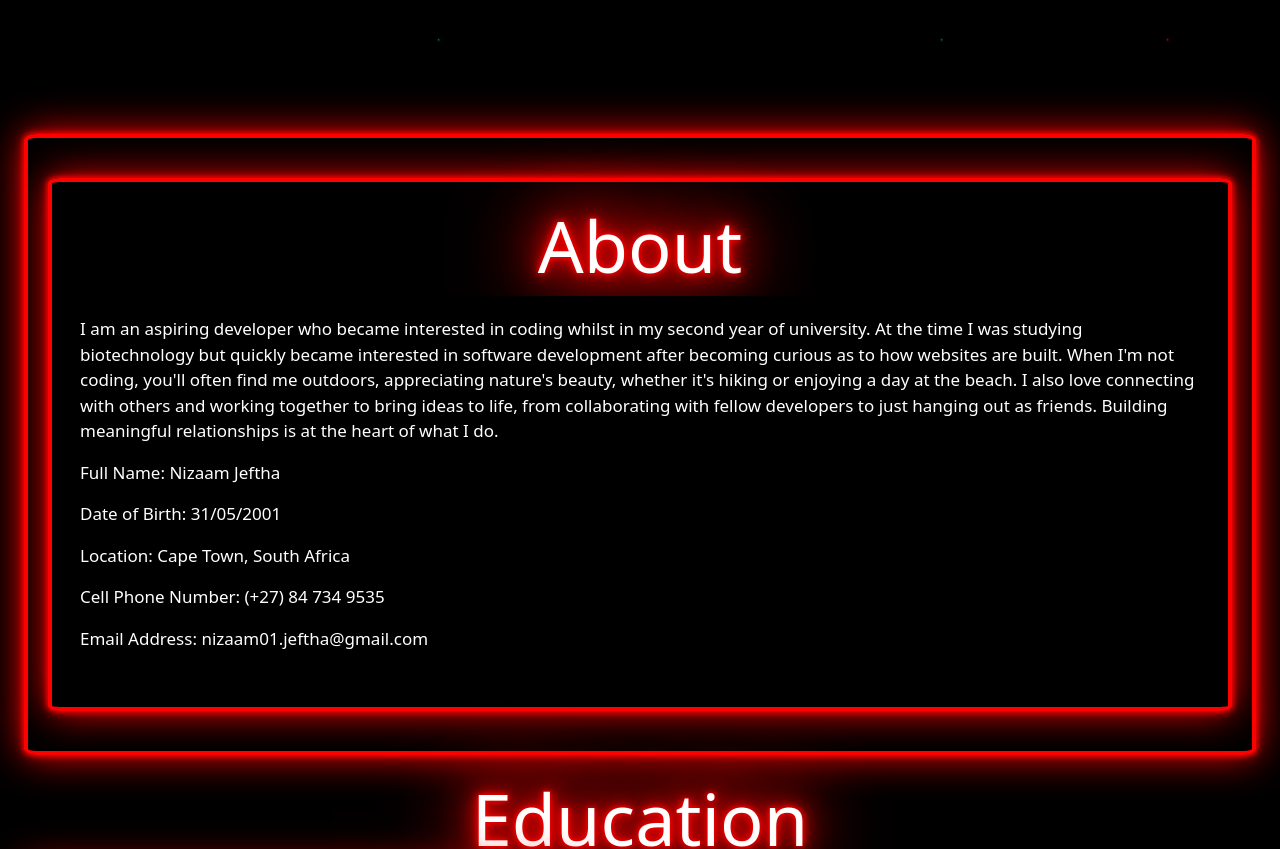
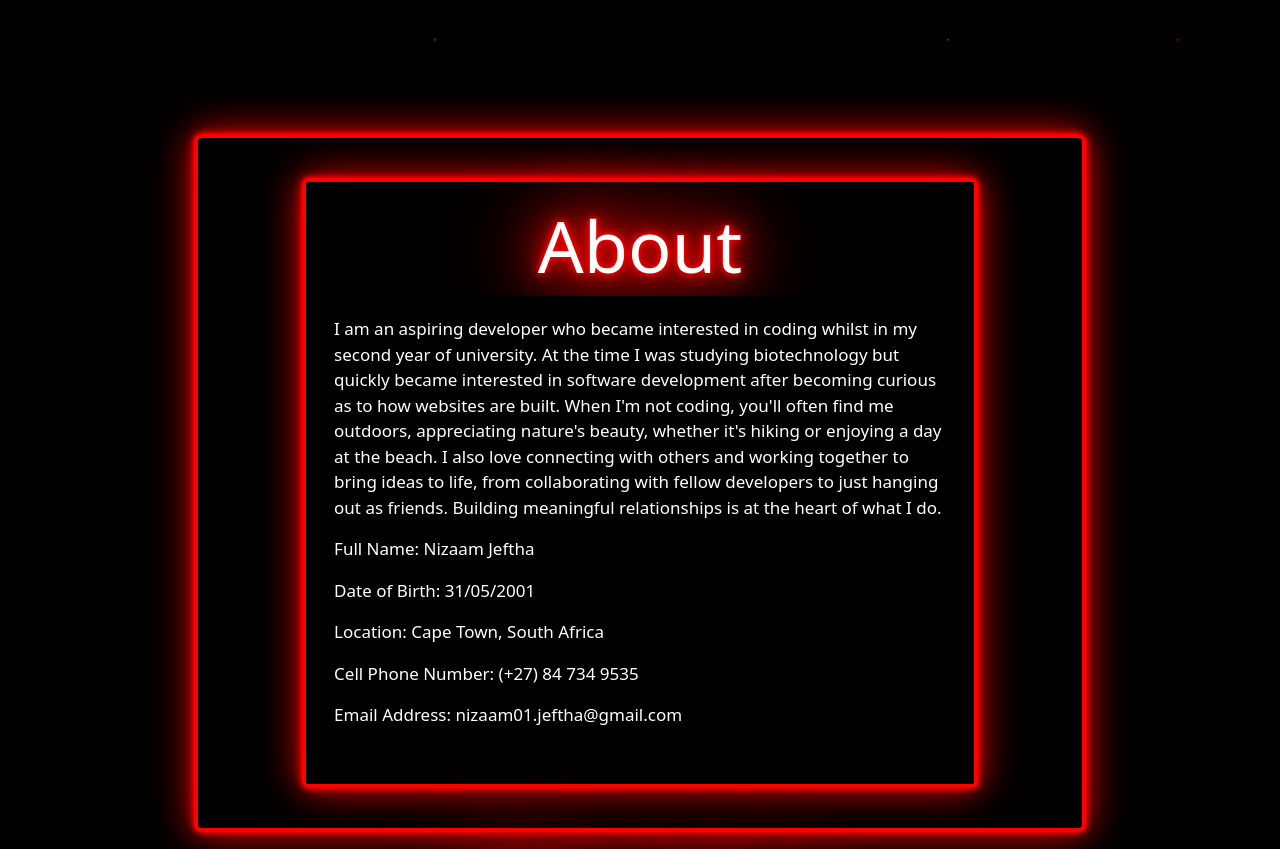
Before and after one commit to JefthaNizaam01/vuejs-portfolio, a Vue app: page / in a window 1280 px wide. Shown: the part 740-1589 px from the top of the page. Built offline with nearby package versions, Linux system fonts and the light colour scheme.

Commit message:
homeviewupdate

```diff
--- a/package.json
+++ b/package.json
@@ -8,6 +8,7 @@
     "lint": "vue-cli-service lint"
   },
   "dependencies": {
+    "aos": "^2.3.4",
     "axios": "^1.7.2",
     "bootstrap": "^5.3.3",
     "core-js": "^3.8.3",
--- a/src/assets/css/style.css
+++ b/src/assets/css/style.css
@@ -164,7 +164,7 @@ img[alt='profile'] img:hover {
 }
 
 /* About Section */
-#about {
+#aboutt {
     border: 4px solid red;
    box-shadow:0 0 5px red,
    0 0 10px red,
@@ -172,7 +172,7 @@ img[alt='profile'] img:hover {
     border-radius: 1%;
     padding: 20px;
     margin: 20px auto;
-    max-width: 100%;
+    max-width: 80%;
 }
 .cardAbout {
     background-color: black;
@@ -270,7 +270,94 @@ ul.timeline-list li:before {
     box-shadow: 0 0 10px white, 0 0 20px white, 0 0 50px white
   }
 
+
  .testimg {
     width: 18.75rem;
 
  }
+ #testimonials {
+    border: 3px solid #ccc;
+    padding: 10px;
+
+    box-shadow: 0 0 10px red,0 0 20px red, 0 0 50px red
+  }
+  .carousel-content {
+    color: white;
+  }
+  .carousel-content h3 {
+    font-weight: bold;
+  }
+  .carousel-content p {
+    font-size: 1.125rem;
+  }
+ #robin {
+    width:25rem;
+    height: 25rem;
+  }
+
+  #formz {
+ background: white;
+ box-shadow: 0 0 20px white;
+ width: 62.5rem;
+ position: sticky;
+ left: 16rem;
+
+
+  }
+  #sub {
+text-shadow: 0 0 15px white;
+
+  }
+
+  section{
+    scroll-margin-block: 8rem;
+}
+
+.form-control, .input-group-text {
+    border-color: black;
+}
+/* Adjusting the footer so that it fits */
+#low {
+    margin-block: 2rem;
+    margin-top: 2rem;
+    margin-bottom: 0;
+    padding-top: 1rem;
+    padding-bottom: 1rem;
+    background: white;
+
+
+}
+/* Footer content like name and year */
+#lowcontent {
+font-size: 1.313rem;
+
+}
+/* ScrollBar */
+::-webkit-scrollbar {
+    width: 0.938rem;
+}
+::-webkit-scrollbar-track {
+    background: #d1e5ff;
+}
+/* Scrollbar Colour */
+::-webkit-scrollbar-thumb {
+    background: linear-gradient(#ff512f , #dd2476);
+}
+.card:hover {
+    transform: scale(1.05);
+    box-shadow: 0 0 20px rgba(0,0,0,0.1);
+  }
+  .day {
+    color:red;
+    font-size: 1.125rem;
+    font-family: sans-serif;
+  }
+  .font {
+    font-family: "Open Sans", sans-serif;
+  }
+  #resbutton {
+    display: flex;
+    justify-content: center;
+    grid-template-columns: repeat(2, auto);
+    gap: 10.25rem;
+  }
--- a/src/components/AboutSection.vue
+++ b/src/components/AboutSection.vue
@@ -1,5 +1,5 @@
 <template>
-    <section class="container" id="about">
+    <section class="container" id="aboutt">
       <div class="row">
         <h2 class="display-2 text-center" id="Ab">About</h2>
       </div>
--- a/src/components/Card.vue
+++ b/src/components/Card.vue
@@ -1,24 +0,0 @@
-<template>
-    <div class="card" >
-      <div class="card-header">
-        <slot name="cardHeader"></slot>
-      </div>
-      <div class="card-body">
-        <slot name="cardBody"></slot>
-      </div>
-    </div>
-
-    </template>
-
-    <script>
-    export default {
-        name: "CardComp"
-    }
-    </script>
-
-    <style scoped>
-     .card{
-        width: 18rem;
-     }
-
-    </style>
--- a/src/views/HomeView.vue
+++ b/src/views/HomeView.vue
@@ -1,35 +1,37 @@
 <template>
-  <div class="container-fluid">
-    <section >
+  <div>
     <BubblesAnimation />
-
+    <div class="container">
       <section class="row" id="home">
         <LandingSection />
       </section>
-
-  <section class="row" id="about">
+      <section class="row" id="aboutt">
         <AboutSection />
       </section>
-
       <section class="row" id="education">
         <EducationSection />
       </section>
-
-  <section class="row" id="project"></section>
-
-  <section class="row" id="testimonials"></section>
-
+      <section class="row" id="skills">
+        <SkillsSection />
+      </section>
+      <section class="row" id="experience">
+        <WorkExperienceSection />
+      </section>
+      <section class="row" id="projects">
+        <ProjectSection />
+      </section>
+      <section class="row" id="testimonialss">
+        <TestimonialSection />
+      </section>
       <section class="row" id="reachMe"></section>
-</section>
+    </div>
   </div>
 </template>
-
 <script>
 import BubblesAnimation from '@/components/BubblesAnimation.vue'
 import LandingSection from '@/components/LandingSection.vue'
 import AboutSection from '@/components/AboutSection.vue'
 import EducationSection from '@/components/EducationSection.vue'
-
 
 export default {
   name: 'HomeView',
@@ -38,8 +40,6 @@ export default {
     LandingSection,
     AboutSection,
     EducationSection
-
-
   }
 }
 </script>
```
Also changed, not shown: 1 other file (tests, documents, lock files or other folders). Lines whose indentation alone changed are shown as unchanged.
